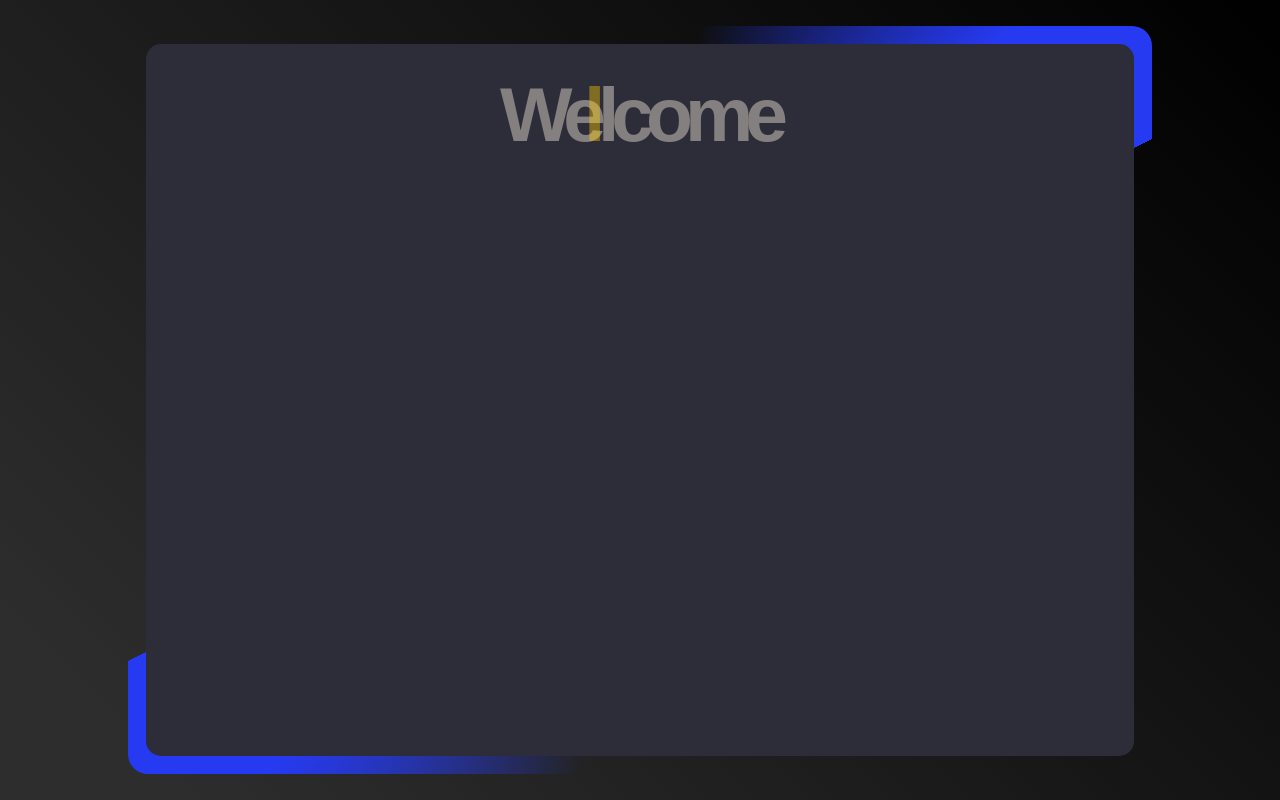
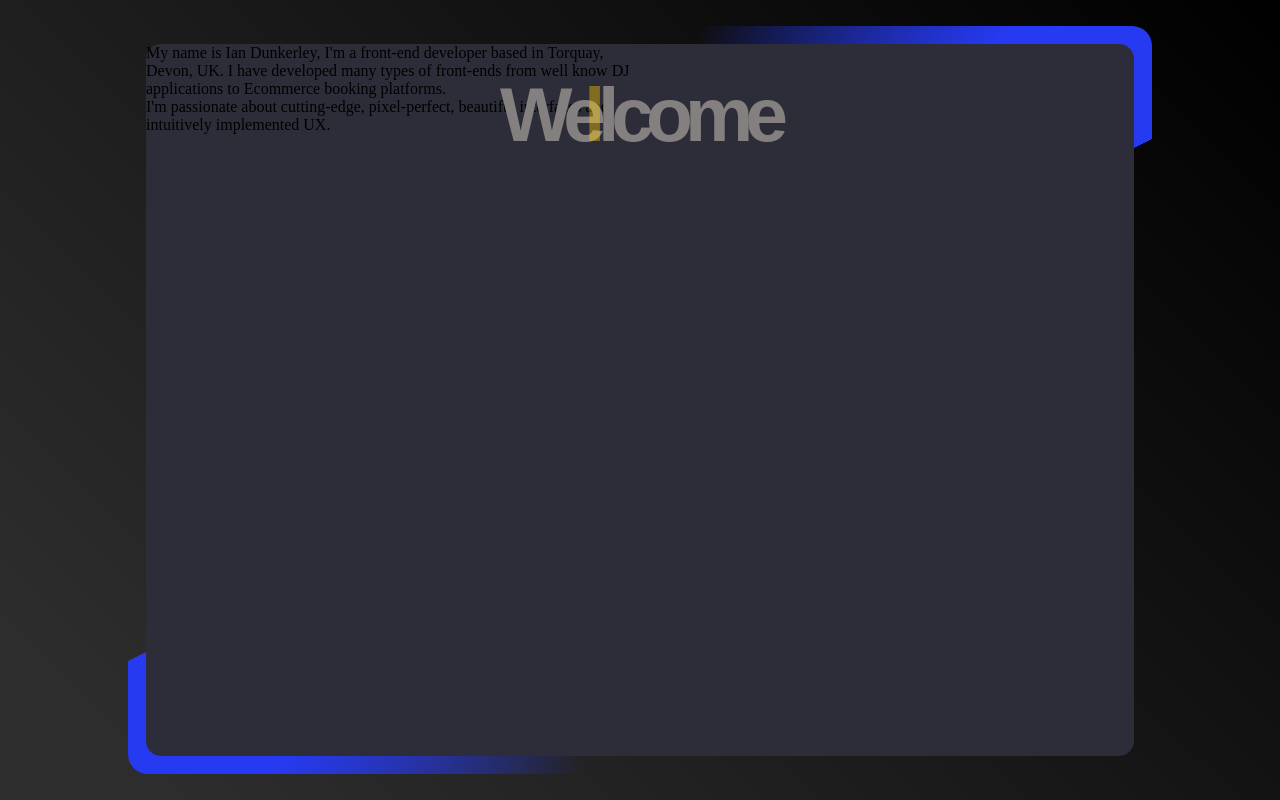
Before and after one commit to Dayan9703/portfolio, a plain HTML site: page index.html in a window 1280 px wide. Drawn offline with Linux system fonts and the light colour scheme; a web font is replaced by a local one.

Commit message:
arreglos

```diff
--- a/index.html
+++ b/index.html
@@ -17,15 +17,26 @@
 
     <div class="box">
         <div class="box1 proyect row">
+            <h1 data-heading="l">Welcome</h1>
+
             <div class="main-message col-md-1">
                 <div class="wrapper">
-                    <h1 data-heading="l">Welcome</h1>
+                    <span>
+                        <p>My name is Ian Dunkerley, I'm a front-end developer based in Torquay, Devon, UK. I have
+                            developed many types of front-ends from well know DJ applications to Ecommerce booking
+                            platforms.</p>
+                        <p>I'm passionate about cutting-edge, pixel-perfect, beautiful interfaces and intuitively
+                            implemented UX. </p>
+                    </span>
                 </div>
             </div>
 
-            <div class="spacer col-md-2"></div>
+            <div class="spacer col-md-2">
+
+            </div>
 
             <div class="main-proyects col-md-3">
+
             </div>
 
 
```
